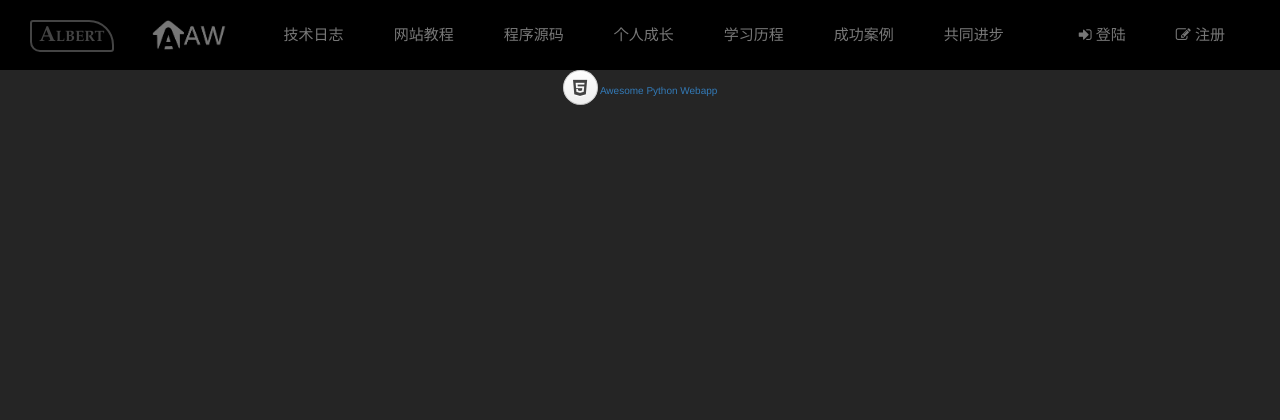
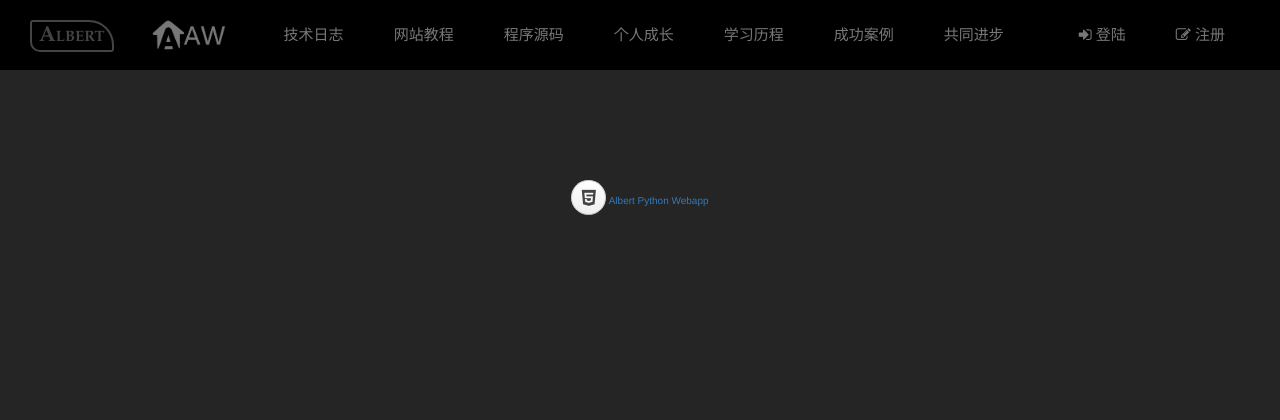
Before and after one commit to AlbertGithubHome/albert-web-app, a Python web app: template www/templates/signin.html in a window 1280 px wide. Shown: the top 420 px of the page. Run offline with Jinja, Linux system fonts and the light colour scheme; the template is opened without the code that fills it, so the values that code supplies are empty; some libraries are stand-ins or nearby versions.

Commit message:
modify signin html style

```diff
--- a/www/templates/signin.html
+++ b/www/templates/signin.html
@@ -55,12 +55,12 @@ $(function () {
 {% endblock %}
 
 {% block content %}
-    <div class="uk-vertical-align uk-text-center uk-height-1-3">
-    </div>
-
-    <div class="uk-vertical-align uk-text-center uk-height-1-3">
-        <div class="uk-vertical-align-middle" style="width: 320px">
-            <p><a href="/" class="uk-icon-button"><i class="uk-icon-html5"></i></a> <a href="/">Awesome Python Webapp</a></p>
+    <div class="uk-container uk-container-center">
+        <div class="uk-grid">
+            <div class="uk-width-medium-1-1">
+                <div class="uk-vertical-align uk-text-center uk-height-1-1">
+                    <div class="uk-vertical-align-middle" style="padding-top: 110px; width: 320px;">
+                        <p><a href="/" class="uk-icon-button"><i class="uk-icon-html5"></i></a> <a href="/">Albert Python Webapp</a></p>
                         <form id="vm" v-on="submit: submit" class="uk-panel uk-panel-box uk-form">
                             <div class="uk-alert uk-alert-danger uk-hidden"></div>
                             <div class="uk-form-row">
@@ -81,4 +81,7 @@ $(function () {
                         </form>
                     </div>
                 </div>
+            </div>
+        </div>
+    </div>
 {% endblock %}
```
Lines whose indentation alone changed are shown as unchanged.
